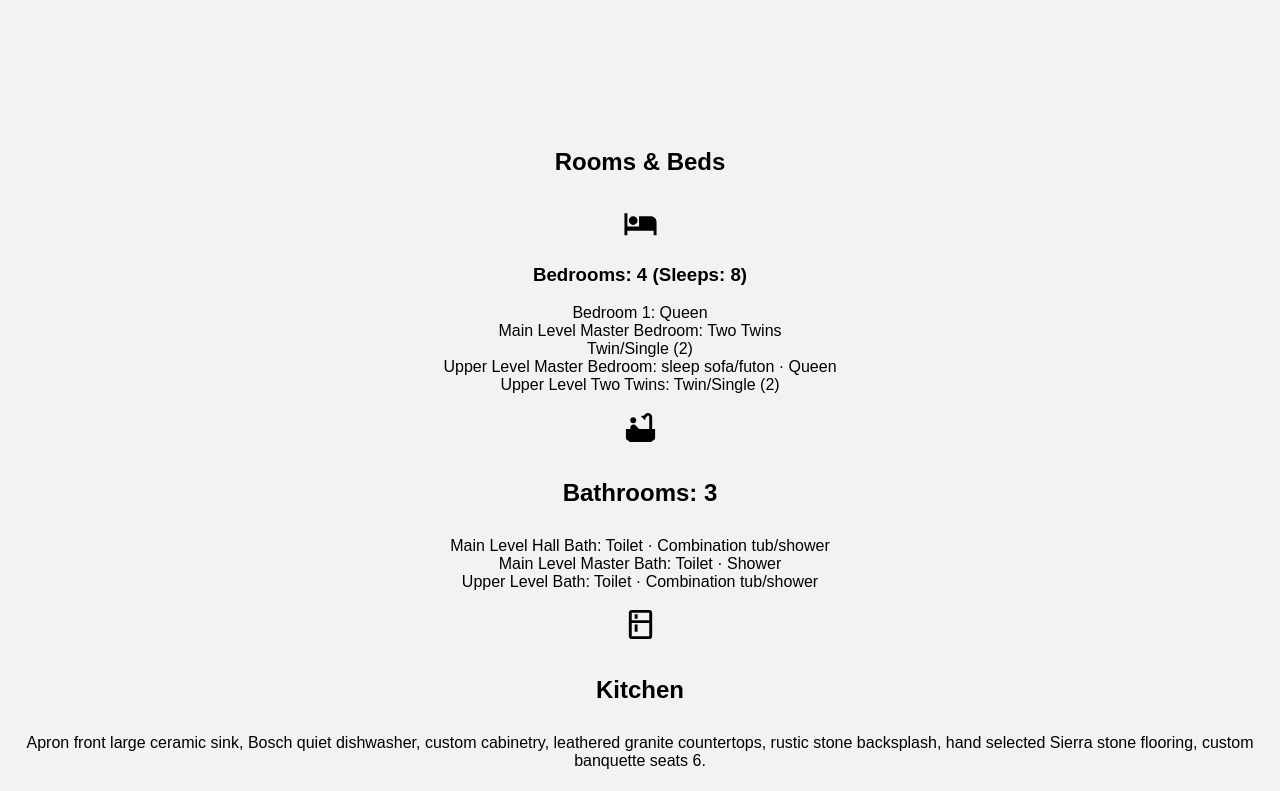
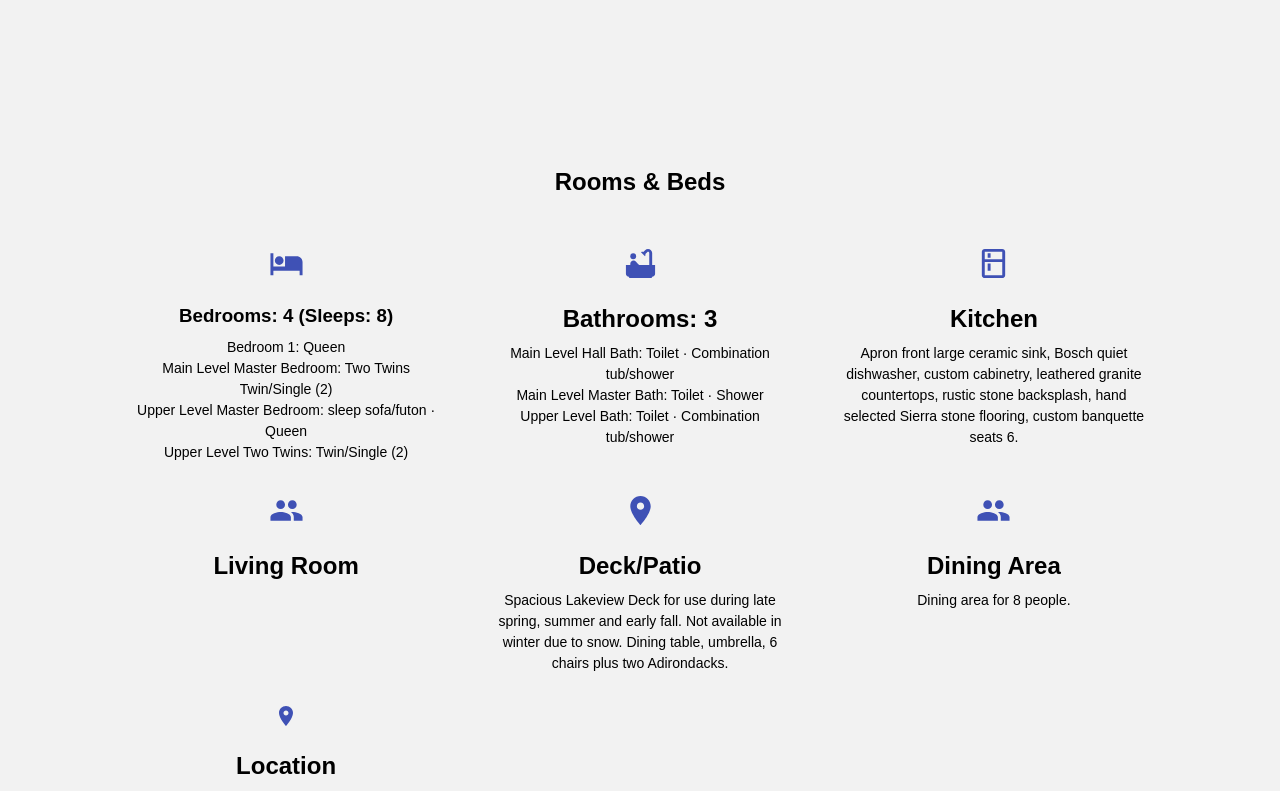
Before and after one commit to x-ryansee/rentalprops, a React (Create React App) app in the folder client/: page /tahoe in a window 1280 px wide. Shown: the part 740-1531 px from the top of the page. Built offline with nearby package versions, Linux system fonts and the light colour scheme; no server answers.

Commit message:
2/9 midday

```diff
--- a/client/package.json
+++ b/client/package.json
@@ -14,6 +14,7 @@
     "emailjs-com": "^3.2.0",
     "react": "^18.2.0",
     "react-calendar": "^4.0.0",
+    "react-datepicker": "^4.10.0",
     "react-dom": "^18.2.0",
     "react-material-ui-carousel": "^3.4.2",
     "react-player": "^2.11.0",
--- a/client/src/Components/Reservation.js
+++ b/client/src/Components/Reservation.js
@@ -3,6 +3,8 @@ import "../Styling/Reservation.css";
 import axios from "axios";
 import VideoBackground from "./VideoBackground";
 import emailjs from 'emailjs-com';
+import DatePicker from "react-datepicker";
+
 
 const Reservation = () => {
   const [first_name, setFirst_Name] = useState("");
@@ -15,17 +17,22 @@ const Reservation = () => {
   const [rental_id, setRental_Id] = useState("");
   const [rentals, setRentals] = useState([]);
 
-//   const sendEmail = (e) => {
-//     e.preventDefault();
+  const sendEmail = (e) => {
+    e.preventDefault();
 
-//     emailjs.sendForm('service_q4ase0q', 'template_kg5mdh2', e.target, 'uYGC5Ml2E_SOogSlu')
-//       .then((result) => {
-//           console.log(result.text);
-//       }, (error) => {
-//           console.log(error.text);
-//       });
-//   };
+    emailjs.sendForm('service_q4ase0q', 'template_kg5mdh2', e.target, 'uYGC5Ml2E_SOogSlu')
+      .then((result) => {
+          console.log(result.text);
+      }, (error) => {
+          console.log(error.text);
+      });
+  };
 
+  const handleFormSubmit = (event) => {
+    event.preventDefault();
+    handleSubmit(event);
+    sendEmail(event);
+  };
 
   useEffect(() => {
     const fetchRentals = async () => {
@@ -60,20 +67,32 @@ const Reservation = () => {
     }
   };
 
-//   const handleFormSubmit = (event) => {
-//     event.preventDefault();
-//     handleSubmit(event);
-//     sendEmail(event);
-//   };
 
   return (
     <div>
         <div>
-            <VideoBackground/>
+        <div style={{ position: 'relative' }}>
+          <img src="https://www.forestsuites.com/i/SITE_170315_17005325_XP7M1/content/CMS_190423_14211154_BLG15/8B33DF5E-061E-9638-323576857F129289.JPG" alt="My Image" width= "1000px"/>
+          <h1 style={{ color: "white", textAlign: 'center', position: 'absolute', left: '50%', top: '50%', transform: 'translate(-50%, -50%)', zIndex: 1, fontSize: '3rem' }}>
+              Reservation Inquiry
+            </h1>
         </div>
-    {/* <form className="reservation-form" onSubmit={handleFormSubmit}> */}
-    <form className="reservation-form" onSubmit={handleSubmit}>
+
+        </div>
+    <form className="reservation-form" onSubmit={handleFormSubmit}>
+    {/* <form className="reservation-form" onSubmit={handleSubmit}> */}
       <h1 className="reservation-title">Reservation Inquiry</h1>
+      <div className="form-field">
+        <label htmlFor="rental_id">Location:</label>
+        <select
+          id="rental_id"
+          value={rental_id}
+          onChange={(event) => setRental_Id(event.target.value)}
+        >
+          <option value="Alpine">Alpine</option>
+          <option value="Napa">Napa</option>
+        </select>
+      </div>
       <div className="form-field">
         <label htmlFor="first-name">First Name:</label>
         <input
@@ -101,7 +120,7 @@ const Reservation = () => {
           onChange={(event) => setEmail(event.target.value)}
         />
       </div>
-      <div className="form-field">
+      {/* <div className="form-field">
         <label htmlFor="start-date">Start Date:</label>
         <input
           type="date"
@@ -118,7 +137,24 @@ const Reservation = () => {
           value={end_date}
           onChange={(event) => setEnd_Date(event.target.value)}
         />
-      </div>
+      </div> */}
+      <div className="form-field">
+      <label htmlFor="start-date">Start Date:</label>
+      <DatePicker
+        id="start-date"
+        selected={start_date}
+        onChange={date => setStart_Date(date)}
+      />
+    </div>
+    <div className="form-field">
+      <label htmlFor="end-date">End Date:</label>
+      <DatePicker
+        id="end-date"
+        selected={end_date}
+        onChange={date => setEnd_Date(date)}
+      />
+    </div>
+
       <div className="form-field">
         <label htmlFor="number-of-adults">Number of Adults:</label>
         <input
@@ -141,17 +177,6 @@ const Reservation = () => {
           onChange={(event) => setChild_Guests(event.target.value)}
         />
       </div>
-      <div className="form-field">
-        <label htmlFor="rental_id">Location:</label>
-        <select
-          id="rental_id"
-          value={rental_id}
-          onChange={(event) => setRental_Id(event.target.value)}
-        >
-          <option value="Alpine">Alpine</option>
-          <option value="Napa">Napa</option>
-        </select>
-      </div>
       <button type="submit" className="submit-button">
         Submit
       </button>
--- a/client/src/Styling/NapaRooms.css
+++ b/client/src/Styling/NapaRooms.css
@@ -1,21 +1,35 @@
-.rooms-section {
-    padding: 40px;
-    text-align: center;
+.napa-rooms-container {
+    display: flex;
+    flex-direction: column;
+    align-items: center;
+    margin: 20px 0;
   }
 
-  .rooms-section h2,
-  .rooms-section h3 {
-    font-weight: bold;
+  .napa-rooms-info-container {
+    display: flex;
+    flex-wrap: wrap;
+    justify-content: space-between;
+    width: 80%;
+    margin-top: 20px;
+  }
+
+  .napa-rooms-info {
+    width: 30%;
+    text-align: center;
     margin-bottom: 20px;
   }
 
-  .room-icon {
-    font-size: 36px;
-    margin-right: 10px;
+  .napa-rooms-info h2, .napa-rooms-info h3 {
+    margin: 10px 0;
   }
 
-  .room-description {
-    margin-bottom: 20px;
-    display: flex;
-    align-items: center;
+  .napa-rooms-info p {
+    margin: 10px 0;
+    font-size: 14px;
+    line-height: 1.5;
   }
+
+  .napa-rooms-info svg {
+    color: #3f51b5;
+    margin-bottom: 10px;
+  }
--- a/client/src/Styling/Reservation.css
+++ b/client/src/Styling/Reservation.css
@@ -35,6 +35,11 @@
     box-shadow: 0 0 5px #333;
   }
 
+  .form-field .form-field-half {
+    flex-basis: 50%;
+    margin-right: 20px;
+  }
+
   .submit-button {
     width: 100%;
     padding: 10px;
--- a/client/src/Styling/TahoeRooms.css
+++ b/client/src/Styling/TahoeRooms.css
@@ -1,21 +1,35 @@
-.rooms-section {
-    padding: 40px;
-    text-align: center;
+.tahoe-rooms-container {
+    display: flex;
+    flex-direction: column;
+    align-items: center;
+    margin: 20px 0;
   }
 
-  .rooms-section h2,
-  .rooms-section h3 {
-    font-weight: bold;
+  .tahoe-rooms-info-container {
+    display: flex;
+    flex-wrap: wrap;
+    justify-content: space-between;
+    width: 80%;
+    margin-top: 20px;
+  }
+
+  .tahoe-rooms-info {
+    width: 30%;
+    text-align: center;
     margin-bottom: 20px;
   }
 
-  .room-icon {
-    font-size: 36px;
-    margin-right: 10px;
+  .tahoe-rooms-info h2, .tahoe-rooms-info h3 {
+    margin: 10px 0;
   }
 
-  .room-description {
-    margin-bottom: 20px;
-    display: flex;
-    align-items: center;
+  .tahoe-rooms-info p {
+    margin: 10px 0;
+    font-size: 14px;
+    line-height: 1.5;
   }
+
+  .tahoe-rooms-info svg {
+    color: #3f51b5;
+    margin-bottom: 10px;
+  }
```
Also changed, not shown: 2 other files (tests, documents, lock files or other folders).
